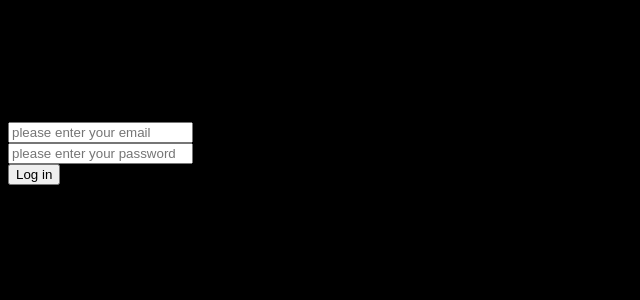
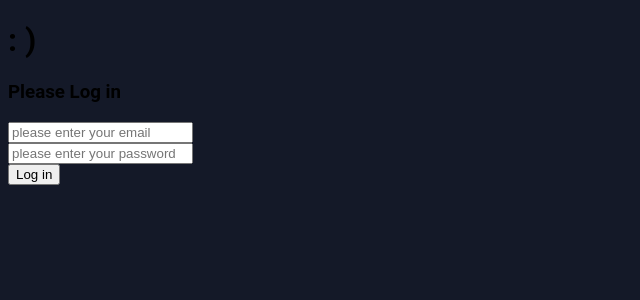
Before and after one commit to HazarBakir/admin-dashboard, a React (Vite) app: page / in a window 1280 px wide. Shown: the top 300 px of the page, without its empty margins (0-640 px from the left). Built offline with nearby package versions, Linux system fonts and the light colour scheme; no server answers.

Commit message:
style: update global background color for improved aesthetics
Changed the global background color from black to a softer #141928 to enhance the overall visual appeal of the application.

```diff
--- a/src/styles/globals.css
+++ b/src/styles/globals.css
@@ -1,4 +1,4 @@
 :root{
   font-family: 'Roboto', sans-serif;
-  background-color: black;
+  background-color: #141928;
 }
```
